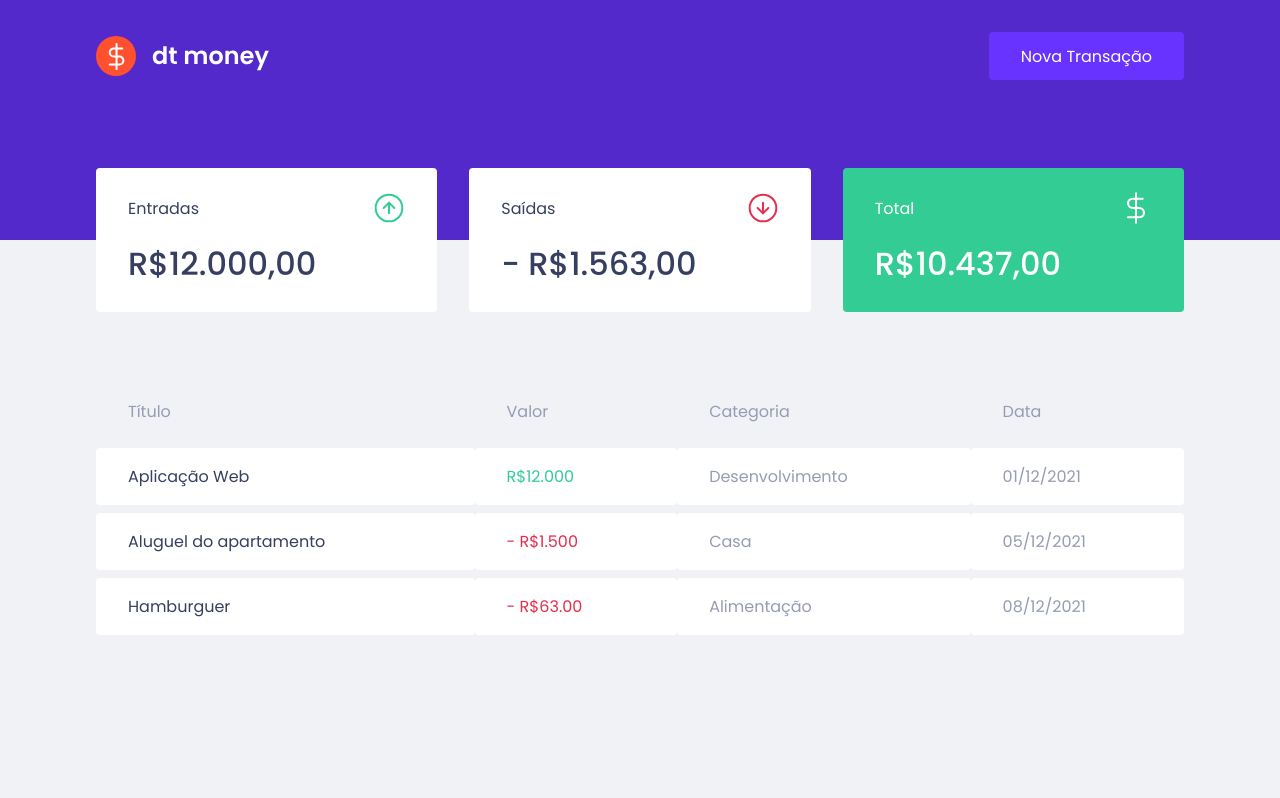
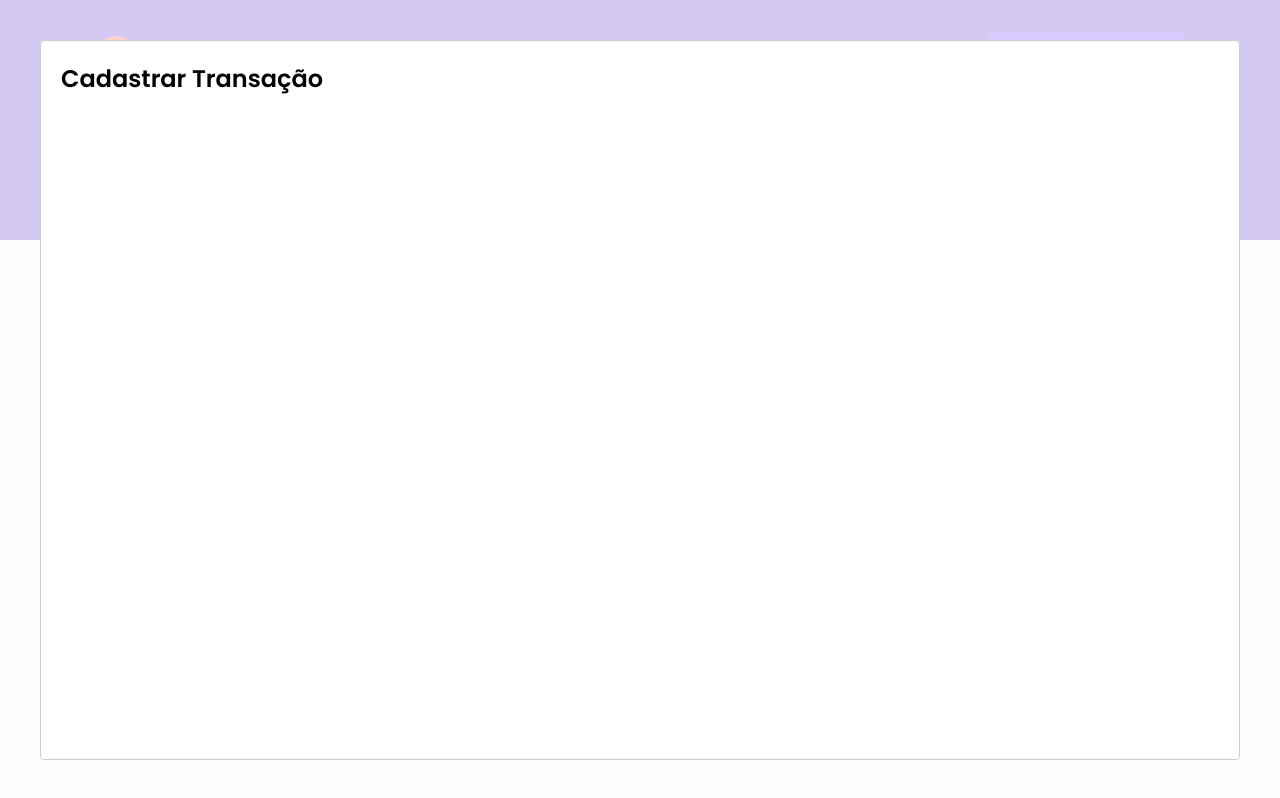
Before and after one commit to rodrigoanastacio/dtmoney, a React (Create React App) app: page / in a window 1280 px wide. Both pictures are taken after a click on the button "Nova Transação". Built offline with nearby package versions, Linux system fonts and the light colour scheme; no server answers; what miragejs would draw is missing.

Commit message:
Config modal and create New Transaction Modal Component

```diff
--- a/package.json
+++ b/package.json
@@ -14,6 +14,7 @@
     "miragejs": "^0.1.43",
     "react": "^17.0.2",
     "react-dom": "^17.0.2",
+    "react-modal": "^3.14.4",
     "react-scripts": "4.0.3",
     "styled-components": "^5.3.3",
     "typescript": "^4.1.2",
@@ -44,6 +45,7 @@
     ]
   },
   "devDependencies": {
+    "@types/react-modal": "^3.13.1",
     "@types/styled-components": "^5.1.17"
   }
 }
--- a/src/App.tsx
+++ b/src/App.tsx
@@ -1,15 +1,36 @@
-import React from 'react';
+import React, { useState } from 'react';
+import Modal from 'react-modal';
 
 import { Header } from './components/Header';
 import { Dashboard } from './components/Dashboard';
 
 import { GlobalStyle } from './styles/global';
+import { NewTransactionModal } from './components/NewTransactionModal';
+
+Modal.setAppElement('#root');
 
 function App() {
+  const [isNewTransactionModalOpen, setIsNewTransactionModalOpen] = useState(
+    false
+  );
+
+  function handleOpenNewTransactionModal() {
+    setIsNewTransactionModalOpen(true);
+  }
+
+  function handleCloseNewTransactionModal() {
+    setIsNewTransactionModalOpen(false);
+  }
+
   return (
     <>
-      <Header />
+      <Header onOpenNewTransactionModal={handleOpenNewTransactionModal} />
       <Dashboard />
+      <NewTransactionModal
+        isOpen={isNewTransactionModalOpen}
+        onRequestClose={handleCloseNewTransactionModal}
+      />
+
       <GlobalStyle />
     </>
   );
--- a/src/components/Header/index.tsx
+++ b/src/components/Header/index.tsx
@@ -4,12 +4,18 @@
 
 import { SHeader, SContainer } from './styles';
 
-export function Header() {
+interface HeaderProps {
+  onOpenNewTransactionModal: () => void;
+}
+
+export function Header({ onOpenNewTransactionModal }: HeaderProps) {
   return (
     <SHeader>
       <SContainer>
         <img src={logoImg} alt="Logo DT Money" />
-        <button type="button">Nova Transação</button>
+        <button type="button" onClick={onOpenNewTransactionModal}>
+          Nova Transação
+        </button>
       </SContainer>
     </SHeader>
   );
--- /dev/null
+++ b/src/components/NewTransactionModal/index.tsx
@@ -0,0 +1,18 @@
+import React from 'react';
+import Modal from 'react-modal';
+
+interface NewTransactionModalProps {
+  isOpen: boolean;
+  onRequestClose: () => void;
+}
+
+export function NewTransactionModal({
+  isOpen,
+  onRequestClose,
+}: NewTransactionModalProps) {
+  return (
+    <Modal isOpen={isOpen} onRequestClose={onRequestClose}>
+      <h2>Cadastrar Transação</h2>
+    </Modal>
+  );
+}
```
Also changed, not shown: 1 other file (tests, documents, lock files or other folders).
